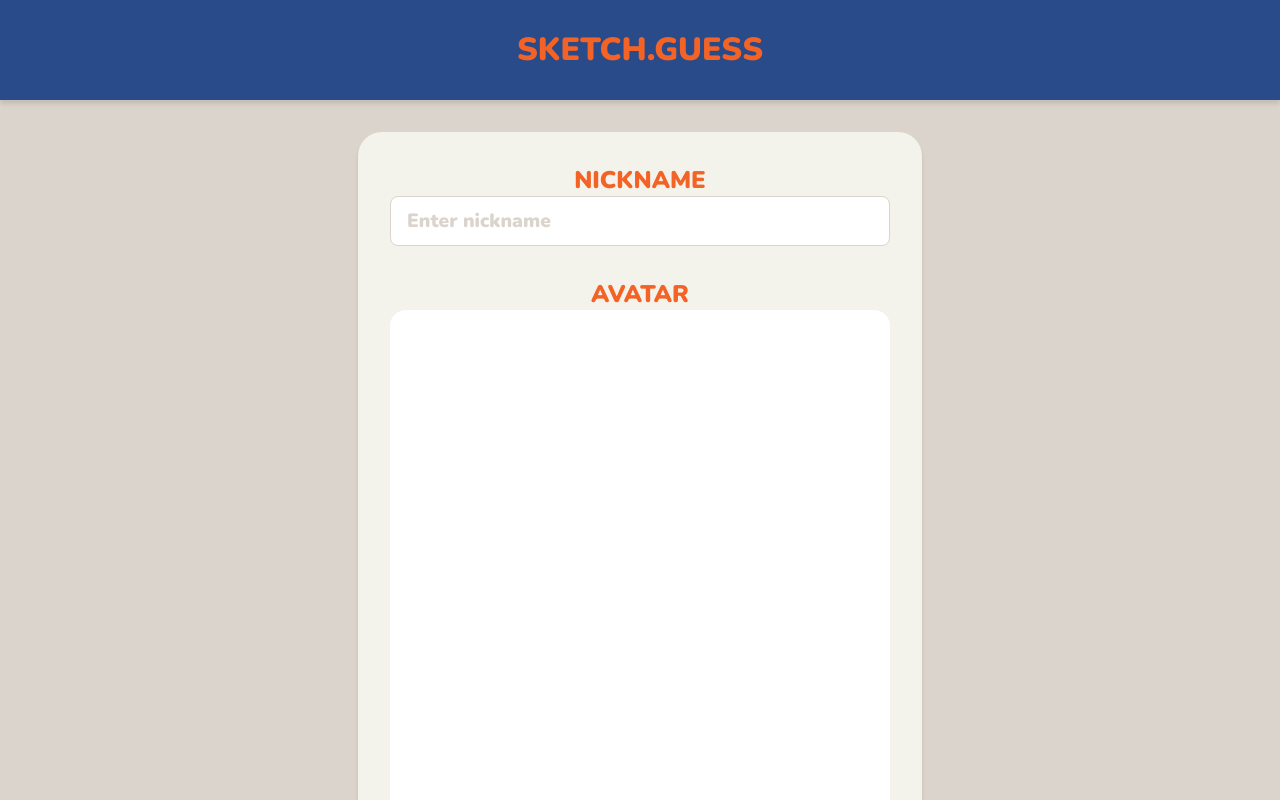
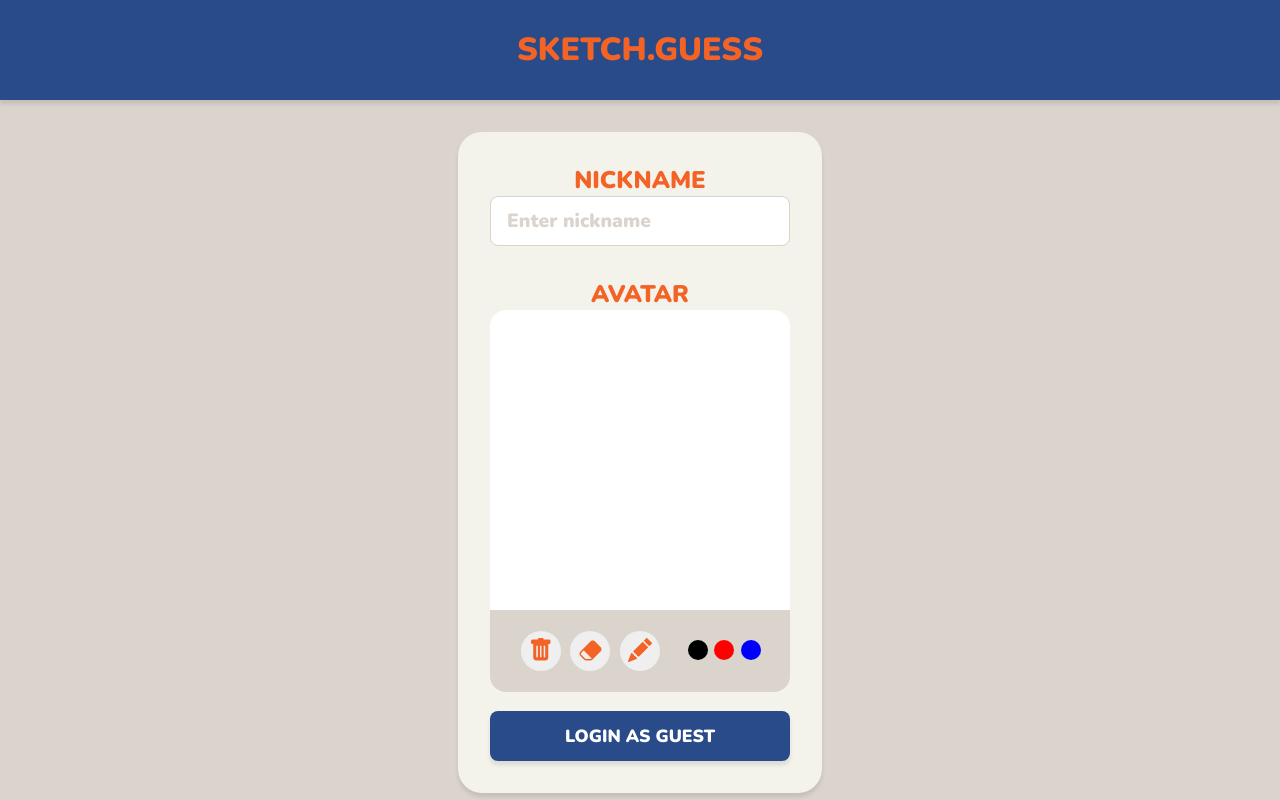
Before and after one commit to 99patricia/Guess-a-Sketch, a React (Create React App) app in the folder client/: page /guestLogin in a window 1280 px wide. Shown: the top 800 px of the page. Built offline with nearby package versions, Linux system fonts and the light colour scheme.

Commit message:
Fix canvas styling

```diff
--- a/client/src/components/Canvas.jsx
+++ b/client/src/components/Canvas.jsx
@@ -1,4 +1,4 @@
-import React, { useEffect } from "react";
+import React, { useEffect, useState } from "react";
 import styled from "styled-components";
 import { socket } from "service/socket";
 
@@ -11,8 +11,8 @@ const StyledCanvasContainer = styled.div`
         `
         padding: 1rem;
         padding-top: 0.25rem;
+        box-shadow: 0px 4px 4px rgba(0, 0, 0, 0.1);
         border-radius: 1rem;
-        box-shadow: 0px 4px 4px rgba(0, 0, 0, 0.1);
         `}
 
     background-color: var(--light-beige);
@@ -31,7 +31,8 @@ const StyledCanvasContainer = styled.div`
 const StyledCanvas = styled.canvas`
     background-color: var(--white);
     vertical-align: bottom;
-    border-radius: ${(props) => (props.isDesktop ? "1rem 1rem 0 0" : "0")};
+    border-radius: ${(props) =>
+        props.inGame && !props.isDesktop ? "0" : "1rem 1rem 0 0"};
 `;
 
 const Canvas = React.forwardRef((props, ref) => {
@@ -49,6 +50,7 @@ const Canvas = React.forwardRef((props, ref) => {
 
     const penSizeChoices = props.penSizeChoices || [10, 50];
     const colorChoices = props.colorChoices || ["black", "red", "blue"];
+    const [width, setWidth] = useState("auto");
 
     useEffect(() => {
         var drawing = false;
@@ -60,9 +62,9 @@ const Canvas = React.forwardRef((props, ref) => {
         // Resize canvas
         if (inGame) {
             // Resize the canvas to fit screen width
-            if (window.outerWidth <= 500) {
+            if (window.innerWidth <= 500) {
                 canvas.width =
-                    !isDesktop || !gameData ? window.outerWidth : 500;
+                    !isDesktop || !gameData ? window.innerWidth : 500;
             } else {
                 canvas.width = 500;
             }
@@ -73,6 +75,8 @@ const Canvas = React.forwardRef((props, ref) => {
             canvas.width = canvasParentWidth;
             canvas.height = canvasParentWidth;
         }
+        // For header CSS
+        setWidth(canvas.width + "px");
 
         // Stores the initial position of the cursor
         let coord = { x: 0, y: 0 };
@@ -232,13 +236,19 @@ const Canvas = React.forwardRef((props, ref) => {
                     isDrawing={isDrawing}
                     timeLeft={timeLeft}
                     word={word}
+                    width={width}
                 />
             )}
-            <StyledCanvas isDesktop={isDesktop} ref={canvasRef}></StyledCanvas>
+            <StyledCanvas
+                isDesktop={isDesktop}
+                ref={canvasRef}
+                inGame={inGame}
+            ></StyledCanvas>
             <CanvasFooter
                 canvasRef={canvasRef}
                 sendToSocket={sendToSocket}
                 isDrawing={isDrawing}
+                inGame={inGame}
                 penSizeChoices={penSizeChoices}
                 colorChoices={colorChoices}
             />
--- a/client/src/components/Canvas/CanvasFooter.jsx
+++ b/client/src/components/Canvas/CanvasFooter.jsx
@@ -8,10 +8,10 @@ import { Desktop } from "service/mediaQueries";
 const StyledCanvasFooter = styled.div`
     background-color: var(--beige);
     padding: 1rem;
-    border-radius: ${(props) => (props.isDesktop ? "0 0 1rem 1rem" : "0")};
+    border-radius: ${(props) =>
+        props.inGame && !props.isDesktop ? "0" : "0 0 1rem 1rem"};
+    min-width: ${(props) => props.width};
 
-    min-width: ${(props) => (props.isDesktop ? "500px" : "100vw")};
-    max-width: 500px;
     -webkit-box-sizing: border-box;
     -moz-box-sizing: border-box;
     box-sizing: border-box;
@@ -20,7 +20,6 @@ const StyledCanvasFooter = styled.div`
 const StyledToolbar = styled.div`
     display: grid;
     grid-auto-flow: column;
-    grid-template-columns: ${(props) => (props.isDesktop ? "1fr 2fr" : "auto")};
     align-items: center;
     justify-items: center;
 `;
@@ -79,8 +78,14 @@ const StyledRangeInput = styled.input`
 
 function CanvasFooter(props) {
     const isDesktop = Desktop();
-    const { canvasRef, sendToSocket, isDrawing, penSizeChoices, colorChoices } =
-        { ...props };
+    const {
+        canvasRef,
+        sendToSocket,
+        isDrawing,
+        inGame,
+        penSizeChoices,
+        colorChoices,
+    } = { ...props };
 
     const drawingInGame = isDrawing || !sendToSocket;
 
@@ -91,6 +96,7 @@ function CanvasFooter(props) {
     );
     const [showPenSize, setShowPenSize] = useState();
     const [penSizeIndex, setPenSizeIndex] = useState(0);
+    const [width, setWidth] = useState("auto");
 
     const handleChangePenSize = (e) => {
         if (!drawingInGame) return;
@@ -129,6 +135,9 @@ function CanvasFooter(props) {
         const ctx = canvas.getContext("2d");
         const clearButton = clearButtonRef.current;
 
+        // Resize footer to fit canvas
+        setWidth(canvas.width + "px");
+
         const clearCanvas = () => {
             ctx.clearRect(0, 0, 500, 500);
         };
@@ -154,10 +163,10 @@ function CanvasFooter(props) {
             // Event listener cleanup
             clearButton.removeEventListener("click", handleClearCanvas);
         };
-    }, [canvasRef, sendToSocket, isDrawing, drawingInGame]);
+    }, [canvasRef, sendToSocket, isDrawing, drawingInGame, width]);
 
     return (
-        <StyledCanvasFooter isDesktop={isDesktop}>
+        <StyledCanvasFooter isDesktop={isDesktop} width={width} inGame={inGame}>
             <StyledToolbar isDesktop={isDesktop}>
                 <div>
                     <IconButton
--- a/client/src/components/Canvas/CanvasHeader.jsx
+++ b/client/src/components/Canvas/CanvasHeader.jsx
@@ -8,7 +8,7 @@ const CanvasHeaderContainer = styled.div`
     align-items: center;
     justify-items: stretch;
     height: 80px;
-    width: 100%;
+    width: ${(props) => props.width};
     -webkit-box-sizing: border-box;
     -moz-box-sizing: border-box;
     box-sizing: border-box;
@@ -55,14 +55,14 @@ const StyledRound = styled.div`
 
 function GameHeader(props) {
     const isDesktop = Desktop();
-    const { gameData, isDrawing, timeLeft, word } = { ...props };
+    const { gameData, isDrawing, timeLeft, word, width } = { ...props };
 
     const currentTurn = gameData.currentTurn;
     const numRounds = gameData.numberOfRounds;
     const currentRound = gameData.currentRound;
 
     return (
-        <CanvasHeaderContainer isDesktop={isDesktop}>
+        <CanvasHeaderContainer isDesktop={isDesktop} width={width}>
             <StyledTimer>{timeLeft}</StyledTimer>
             <StyledWord>
                 {isDrawing ? "Your word is:" : `${currentTurn} is drawing...`}
--- a/client/src/components/Shop/Tools.jsx
+++ b/client/src/components/Shop/Tools.jsx
@@ -1,4 +1,4 @@
-import React, { useEffect, useState } from "react";
+import React, { useState } from "react";
 import styled from "styled-components";
 import axios from "axios";
 
--- a/client/src/pages/GuestLogin.jsx
+++ b/client/src/pages/GuestLogin.jsx
@@ -65,12 +65,7 @@ function GuestLogin() {
                         onChange={(e) => setNickname(e.target.value)}
                     ></FormInput>
                     <StyledLabel>Avatar</StyledLabel>
-                    <Canvas
-                        ref={canvasRef}
-                        width={334}
-                        height={334}
-                        noContainer
-                    />
+                    <Canvas ref={canvasRef} noContainer />
                     <br />
                     <Button
                         column
```
Also changed, not shown: client/src/pages/Register.jsx (+6 -1 lines).
